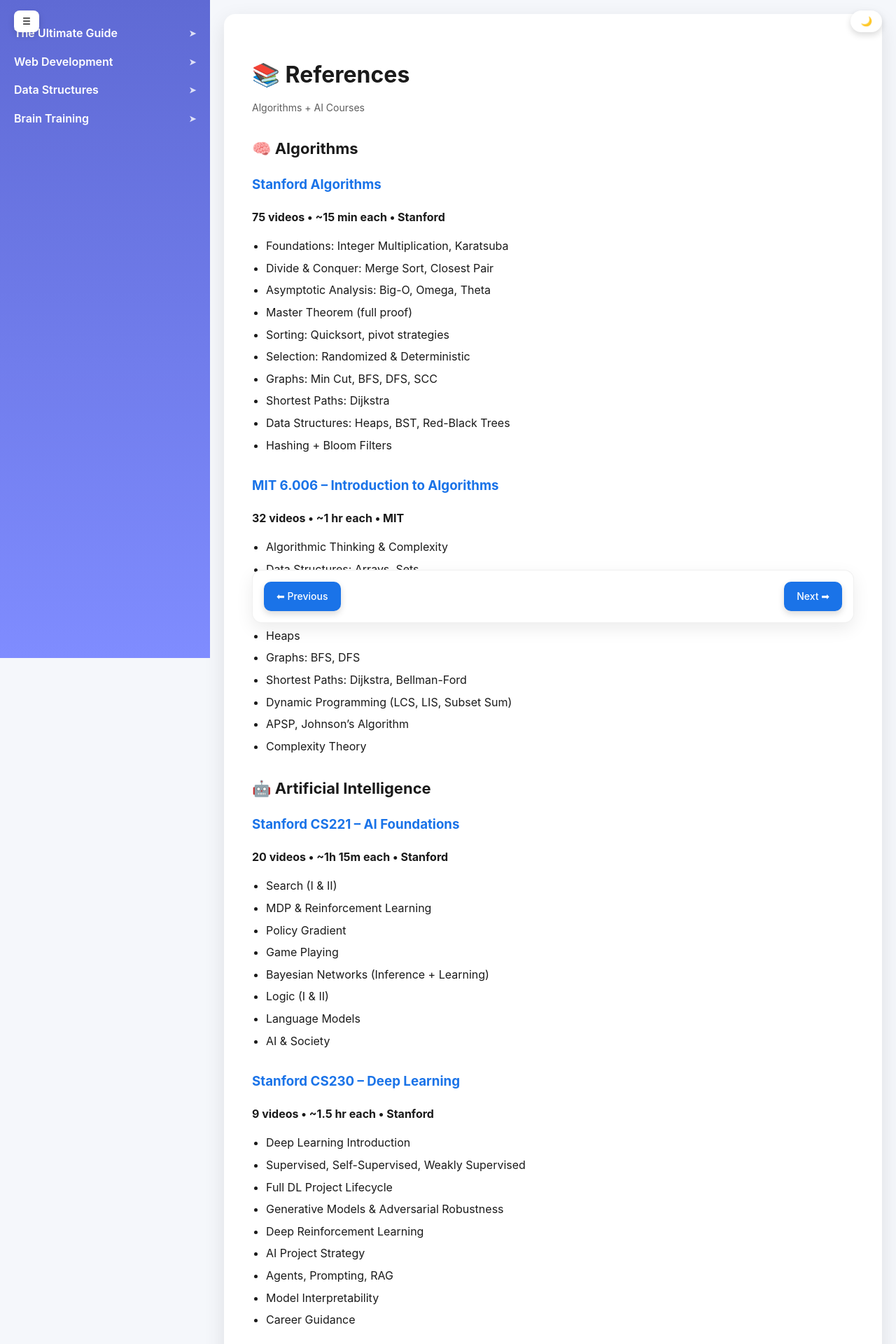
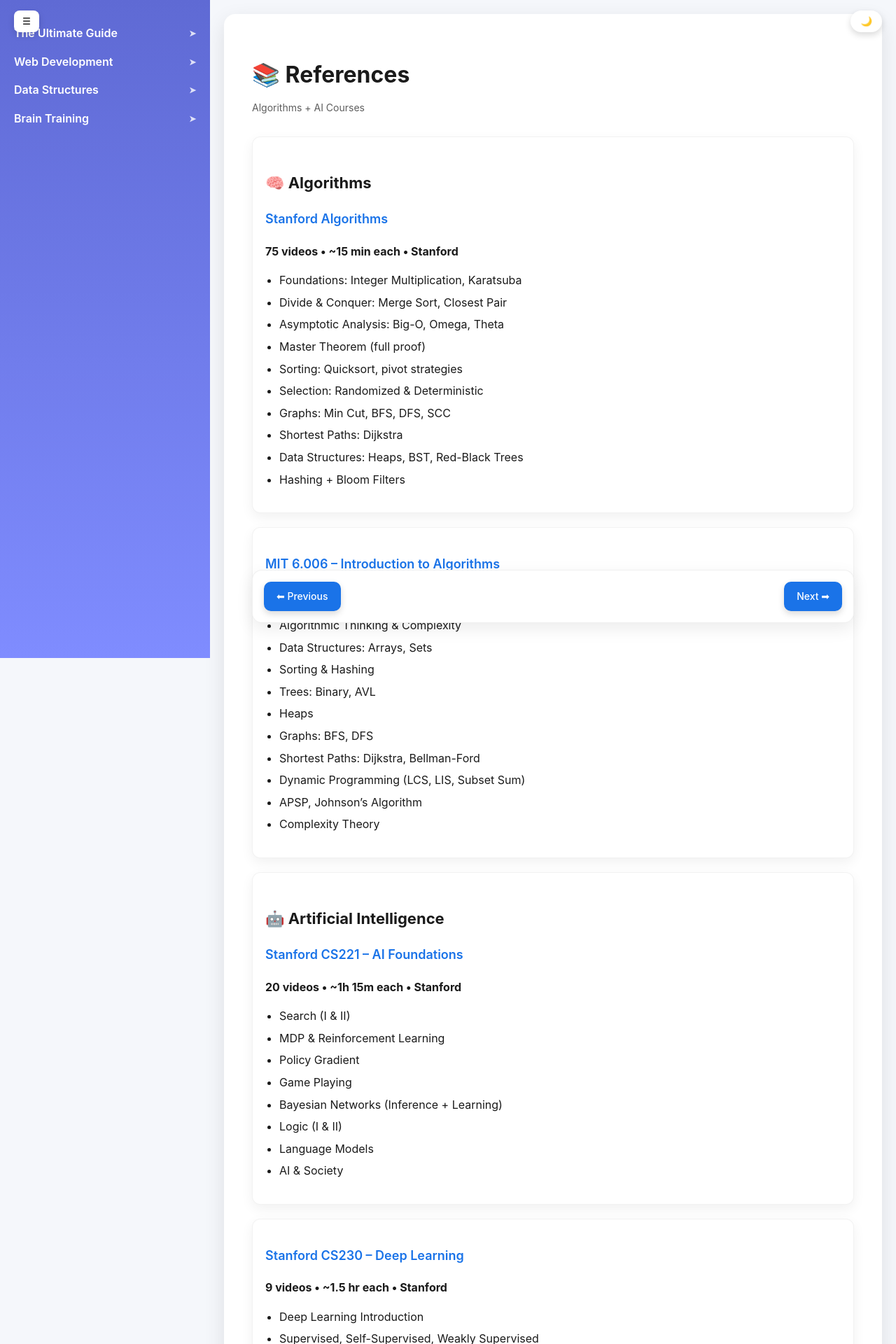
Before and after one commit to ocehuem/knowledge-base, a Jekyll site: the page built from _courses/suggestions/References.html, in a window 1280 px wide. Shown: the top 1920 px of the page at 70% size. Built offline with Jekyll 4.4.1, drawn with Linux system fonts in a browser that asks for light colours.

Commit message:
Enhance styling for lesson sections
Added styles for lesson sections including background, padding, border, and link spacing.

```diff
--- a/assets/css/style.css
+++ b/assets/css/style.css
@@ -340,3 +340,26 @@
 .lesson-nav a:only-child {
   margin-left: auto;
 }
+
+/* =====================
+   REFERENCES PAGE POLISH (SAFE)
+===================== */
+
+.lesson-section {
+  background: var(--card-bg);
+  padding: 18px;
+  border-radius: 12px;
+  box-shadow: 0 6px 18px rgba(0,0,0,0.06);
+  border: 1px solid rgba(0,0,0,0.05);
+}
+
+/* better spacing for links inside sections */
+.lesson-section h3 a {
+  font-size: 18px;
+  font-weight: 600;
+}
+
+/* subtle divider between sections */
+.lesson-section + .lesson-section {
+  margin-top: 20px;
+}
```
